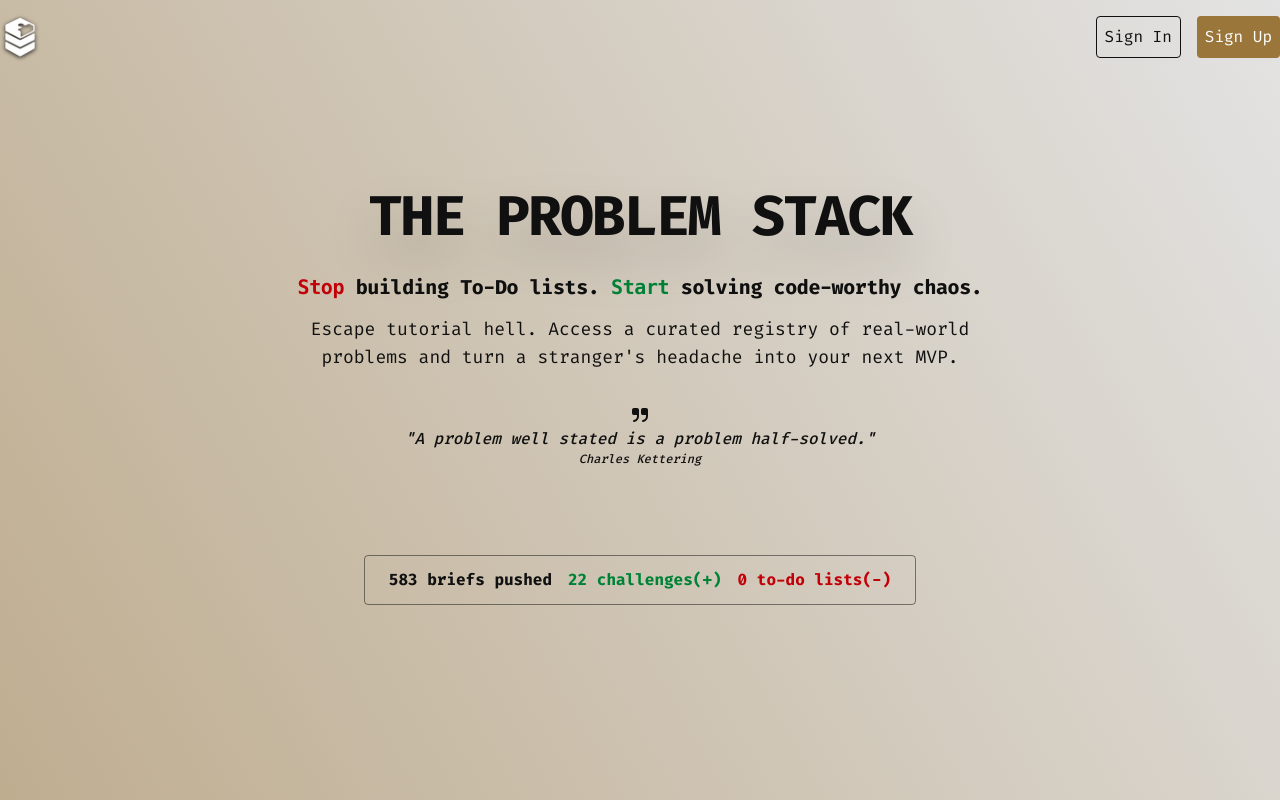
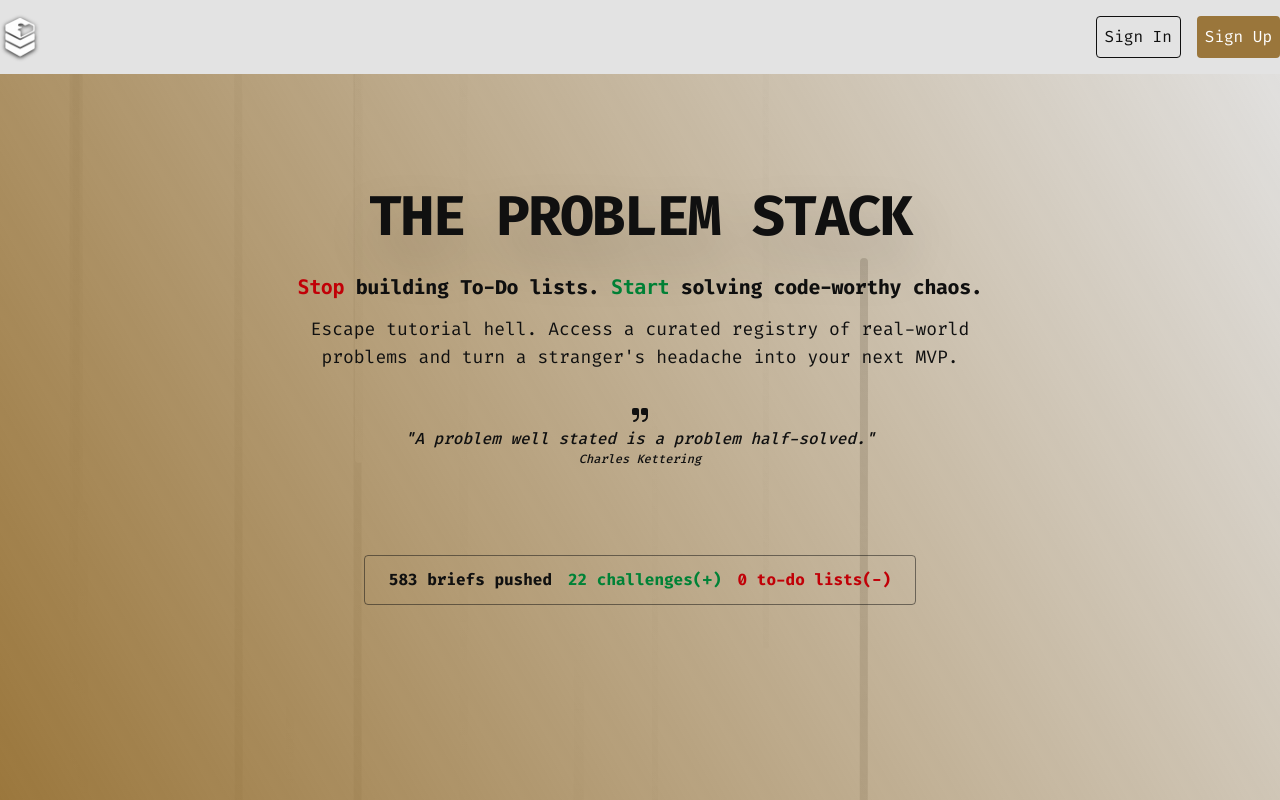
Before and after one commit to Aendoarphin/theproblemstack, a Next.js app: page / in a window 1280 px wide. Shown: the top 800 px of the page. Built offline with nearby package versions, Linux system fonts and the light colour scheme; no server answers.

Commit message:
add background

```diff
--- a/src/app/globals.css
+++ b/src/app/globals.css
@@ -53,6 +53,22 @@ input[type="button"] {
   transform-origin: left;
   animation: scaleProgress linear forwards;
   animation-timeline: scroll();
+}
+
+.bg-scroll-parallax {
+  position: fixed;
+  transform-origin: top;
+  animation-timeline: scroll();
+  animation-name: translationProgress linear forwards;
+}
+
+@keyframes translationProgress {
+  from {
+    transform: scaleY(0); /* Start at original position */
+  }
+  to {
+    transform: scaleY(-0.05); /* Move up by 5% of its height */
+  }
 }
 
 @keyframes scaleProgress {
--- a/src/app/layout.tsx
+++ b/src/app/layout.tsx
@@ -21,7 +21,7 @@ export default function RootLayout({ children }: Readonly<{
           <ScrollProvider>
             <Header />
             {children}
-            <footer className="text-center text-foreground text-xs p-4">
+            <footer className="z-1 bg-background text-center text-foreground text-xs p-4">
               <p>
                 &copy; {new Date().getFullYear()}{" "}
                 {process.env.NEXT_PUBLIC_BRAND_NAME}. All rights reserved.
--- a/src/app/page.tsx
+++ b/src/app/page.tsx
@@ -7,6 +7,8 @@ import {
   IconUsersGroup,
 } from "@tabler/icons-react";
 import { useEffect, useRef, useState } from "react";
+import meteors from "@/assets/meteors.svg";
+import Image from "next/image";
 
 export default function Landing() {
   const [isHeroVisible, setIsHeroVisible] = useState(false);
@@ -65,10 +67,11 @@ export default function Landing() {
       window.removeEventListener("scroll", handleScroll);
     };
   }, [isHeroVisible, isFeaturesVisible, isMissionVisible, isCtaVisible]);
-
+// continue here with parallax
   return (
-    <div className="bg-linear-60 from-primary to-transparent transition-opacity">
-      <span className="scroll-progress"></span>
+    <div className="bg-linear-60 from-transparent via-primary to-transparent transition-opacity">
+      <Image src={meteors} alt="meteors" className="bg-scroll-parallax -z-1" />
+      <span className="scroll-progress z-2"></span>
       <main className="*:px-2">
         {/* Hero section */}
         <section
--- a/src/components/Header.tsx
+++ b/src/components/Header.tsx
@@ -16,11 +16,12 @@ export default function Header() {
 
   return (
     <header
-      className={`container mx-auto flex justify-between items-center py-4 top-0 sticky transition-transform ${
+      className={`z-1 bg-background py-4 top-0 sticky transition-transform ${
         hidden ? "-translate-y-20" : "translate-y-0"
       }`}
     >
-      <div className="text-foreground text-7xl brand">
+      <div className="container flex mx-auto justify-between items-center">
+        <div className="text-foreground text-7xl brand">
         <Image
           alt="brand logo"
           className="drop-shadow-sm drop-shadow-foreground"
@@ -46,6 +47,7 @@ export default function Header() {
           <UserButton />
         </SignedIn>
       </div>
+      </div>
     </header>
   );
 }
```
Also changed, not shown: src/assets/meteors.svg (added).
